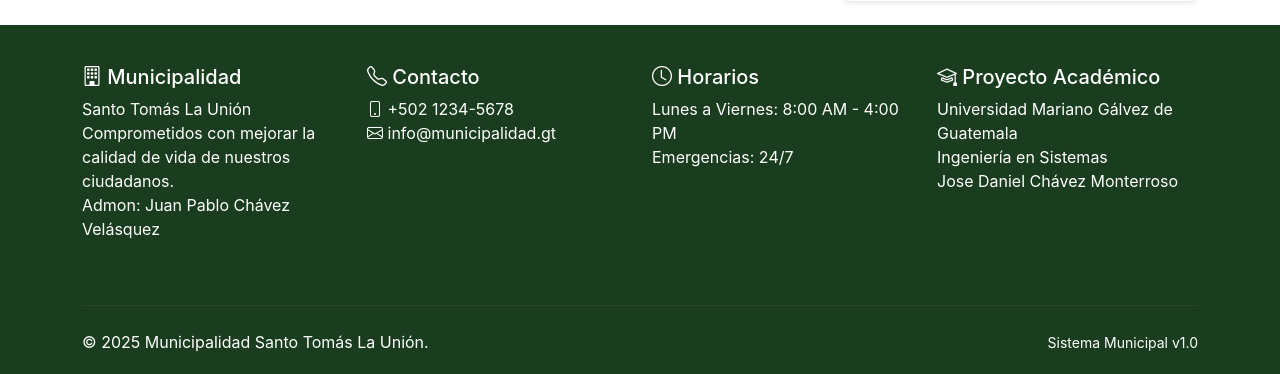
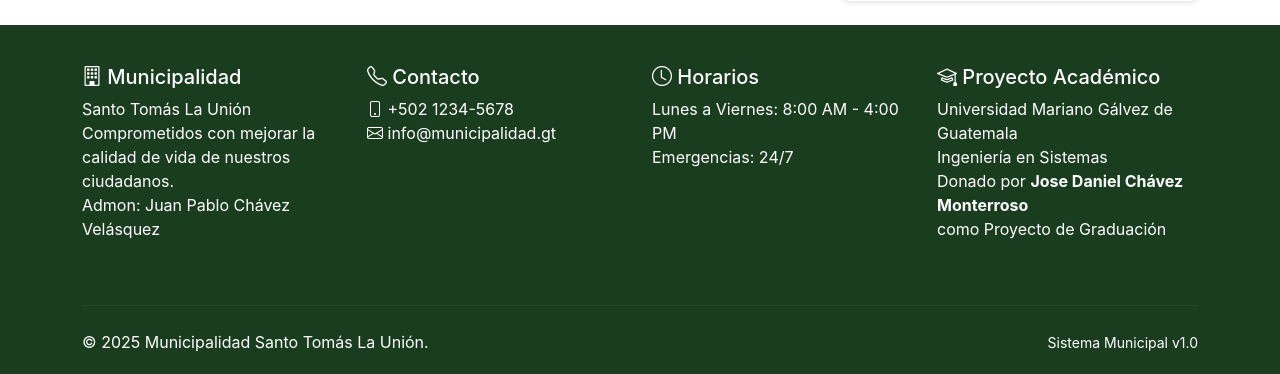
Before and after one commit to dchavezm6/Sistema-GSP, a Django app: page /auth/dashboard/ in a window 1280 px wide. Shown: the part 719-1093 px from the top of the page. Run offline with Django 4.2, Linux system fonts and the light colour scheme; the visitor is signed in with stand-in values (Sample User, id 1); data that the repository does not hold is empty.

Commit message:
Se modifico los creidtos en la pagina

```diff
--- a/templates/base.html
+++ b/templates/base.html
@@ -134,7 +134,8 @@
                     <p>
                         Universidad Mariano Gálvez de Guatemala<br>
                         Ingeniería en Sistemas<br>
-                        Jose Daniel Chávez Monterroso
+                        Donado por <strong>Jose Daniel Chávez Monterroso</strong><br>
+                        como Proyecto de Graduación
                     </p>
                 </div>
             </div>
```
